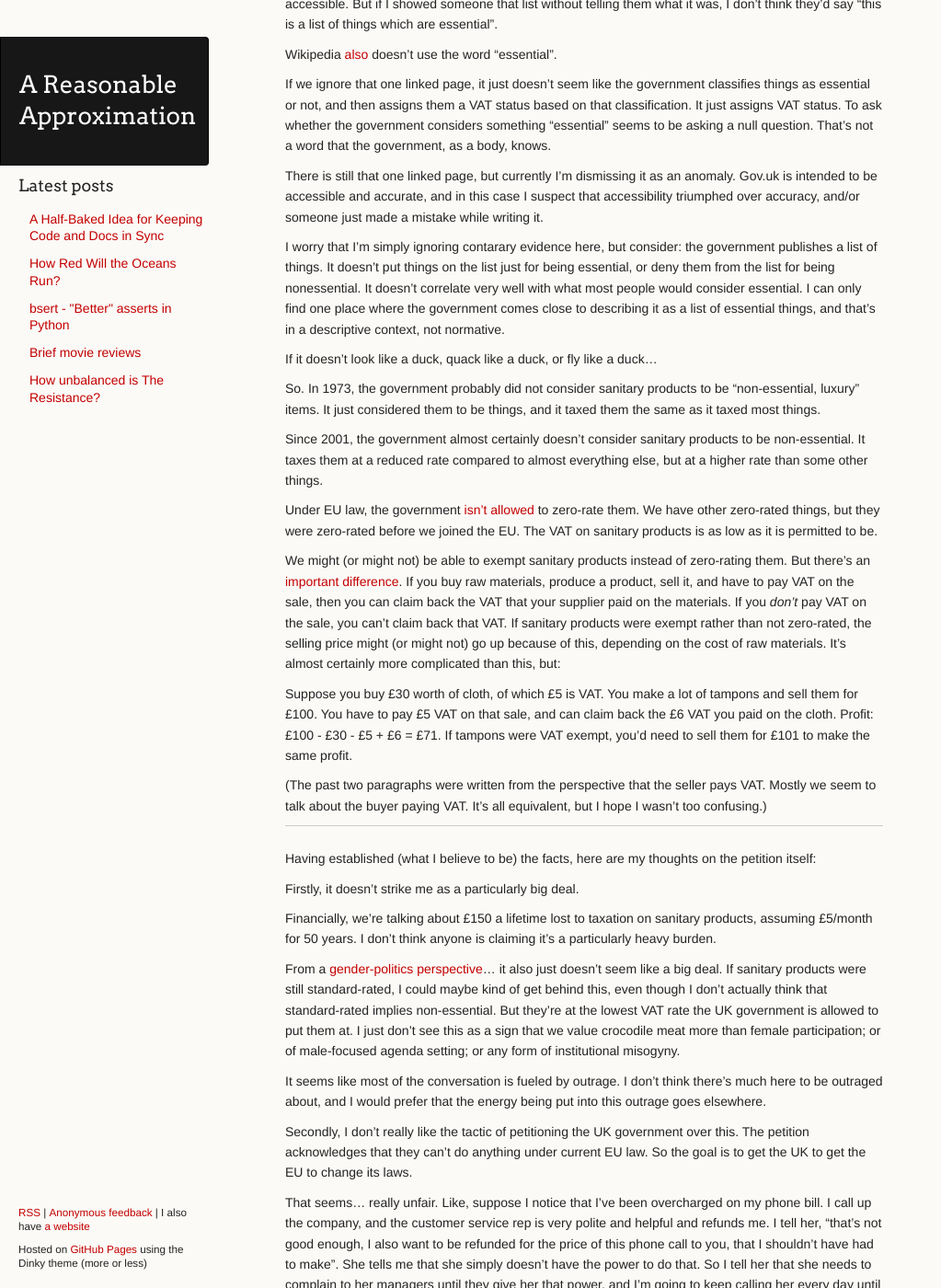
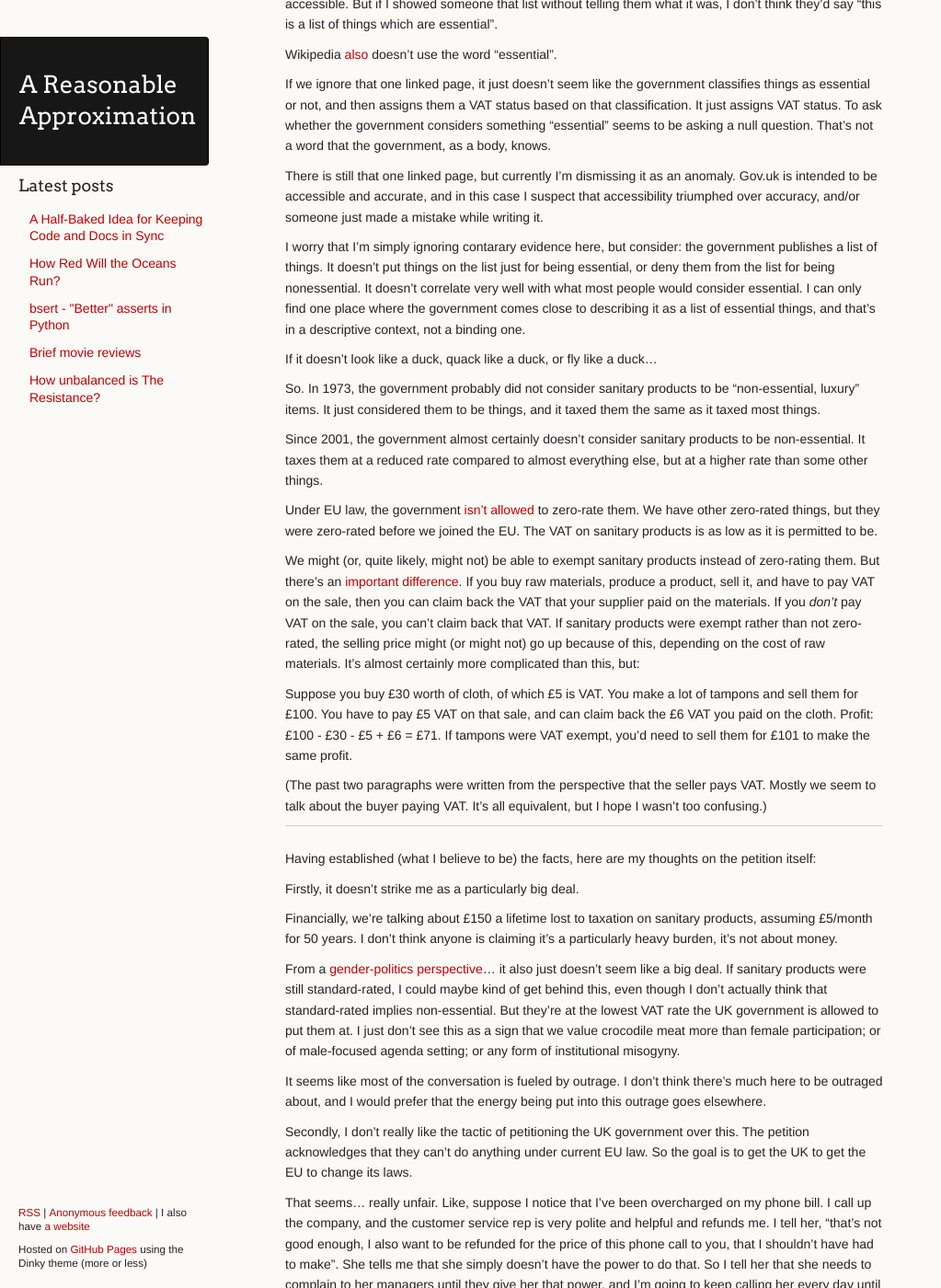
Before and after one commit to ChickenProp/chickenprop.github.com, a Jekyll site: the page built from drafts/how-the-uk-taxes-periods.md, in a window 1280 px wide and 1400 px high, scrolled down 1612 px. Shown: the whole window at 92% size, without its empty margins (0-1023 px from the left). Built offline with Jekyll 4.4.1, drawn with Linux system fonts in a browser that asks for light colours; nearby versions of some CDN libraries; Markdown is read by kramdown in place of the engine named in the settings; comment, search, counter and statistics services are not loaded; some of the changed text lies outside the part shown.

Commit message:
Editing.

```diff
--- a/drafts/how-the-uk-taxes-periods.md
+++ b/drafts/how-the-uk-taxes-periods.md
@@ -50,7 +50,7 @@ If we ignore that one linked page, it just doesn't seem like the government clas
 
 There is still that one linked page, but currently I'm dismissing it as an anomaly. Gov.uk is intended to be accessible and accurate, and in this case I suspect that accessibility triumphed over accuracy, and/or someone just made a mistake while writing it.
 
-I worry that I'm simply ignoring contarary evidence here, but consider: the government publishes a list of things. It doesn't put things on the list just for being essential, or deny them from the list for being nonessential. It doesn't correlate very well with what most people would consider essential. I can only find one place where the government comes close to describing it as a list of essential things, and that's in a descriptive context, not normative.
+I worry that I'm simply ignoring contarary evidence here, but consider: the government publishes a list of things. It doesn't put things on the list just for being essential, or deny them from the list for being nonessential. It doesn't correlate very well with what most people would consider essential. I can only find one place where the government comes close to describing it as a list of essential things, and that's in a descriptive context, not a binding one.
 
 If it doesn't look like a duck, quack like a duck, or fly like a duck...
 
@@ -60,7 +60,7 @@ Since 2001, the government almost certainly doesn't consider sanitary products t
 
 Under EU law, the government [isn't allowed](http://en.wikipedia.org/wiki/European_Union_value_added_tax#Zero_rate_derogation) to zero-rate them. We have other zero-rated things, but they were zero-rated before we joined the EU. The VAT on sanitary products is as low as it is permitted to be.
 
-We might (or might not) be able to exempt sanitary products instead of zero-rating them. But there's an [important difference](http://en.wikipedia.org/wiki/European_Union_value_added_tax#Exemption_from_VAT). If you buy raw materials, produce a product, sell it, and have to pay VAT on the sale, then you can claim back the VAT that your supplier paid on the materials. If you *don't* pay VAT on the sale, you can't claim back that VAT. If sanitary products were exempt rather than not zero-rated, the selling price might (or might not) go up because of this, depending on the cost of raw materials. It's almost certainly more complicated than this, but:
+We might (or, quite likely, might not) be able to exempt sanitary products instead of zero-rating them. But there's an [important difference](http://en.wikipedia.org/wiki/European_Union_value_added_tax#Exemption_from_VAT). If you buy raw materials, produce a product, sell it, and have to pay VAT on the sale, then you can claim back the VAT that your supplier paid on the materials. If you *don't* pay VAT on the sale, you can't claim back that VAT. If sanitary products were exempt rather than not zero-rated, the selling price might (or might not) go up because of this, depending on the cost of raw materials. It's almost certainly more complicated than this, but:
 
 Suppose you buy £30 worth of cloth, of which £5 is VAT. You make a lot of tampons and sell them for £100. You have to pay £5 VAT on that sale, and can claim back the £6 VAT you paid on the cloth. Profit: £100 - £30 - £5 + £6 = £71. If tampons were VAT exempt, you'd need to sell them for £101 to make the same profit.
 
@@ -72,7 +72,7 @@ Having established (what I believe to be) the facts, here are my thoughts on the
 
 Firstly, it doesn't strike me as a particularly big deal.
 
-Financially, we're talking about £150 a lifetime lost to taxation on sanitary products, assuming £5/month for 50 years. I don't think anyone is claiming it's a particularly heavy burden.
+Financially, we're talking about £150 a lifetime lost to taxation on sanitary products, assuming £5/month for 50 years. I don't think anyone is claiming it's a particularly heavy burden, it's not about money.
 
 From a [gender-politics perspective](http://www.bad-housekeeping.com/2014/08/07/sanitary-tax-attacking-the-5/)... it also just doesn't seem like a big deal. If sanitary products were still standard-rated, I could maybe kind of get behind this, even though I don't actually think that standard-rated implies non-essential. But they're at the lowest VAT rate the UK government is allowed to put them at. I just don't see this as a sign that we value crocodile meat more than female participation; or of male-focused agenda setting; or any form of institutional misogyny.
 
```
Also changed, not shown: other parts of drafts/how-the-uk-taxes-periods.md (+1 -1 lines).
